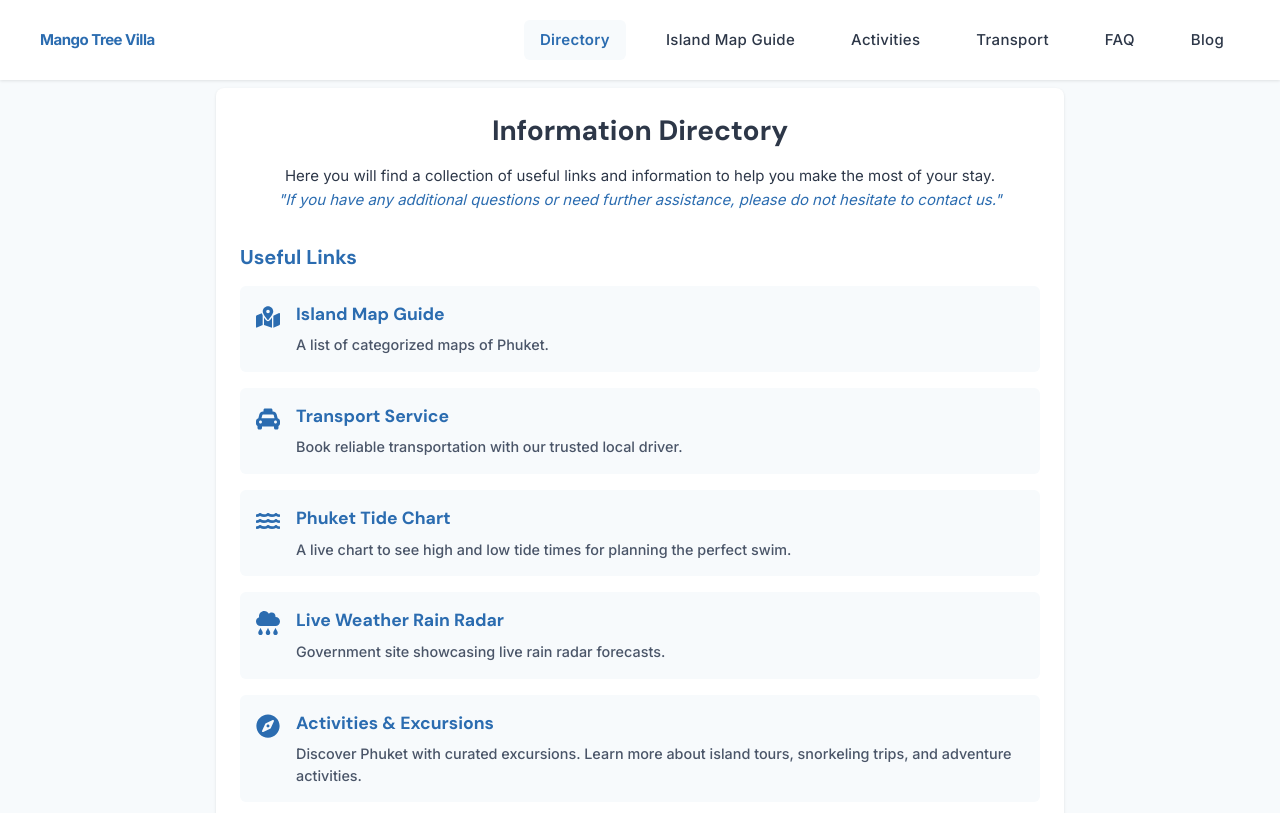
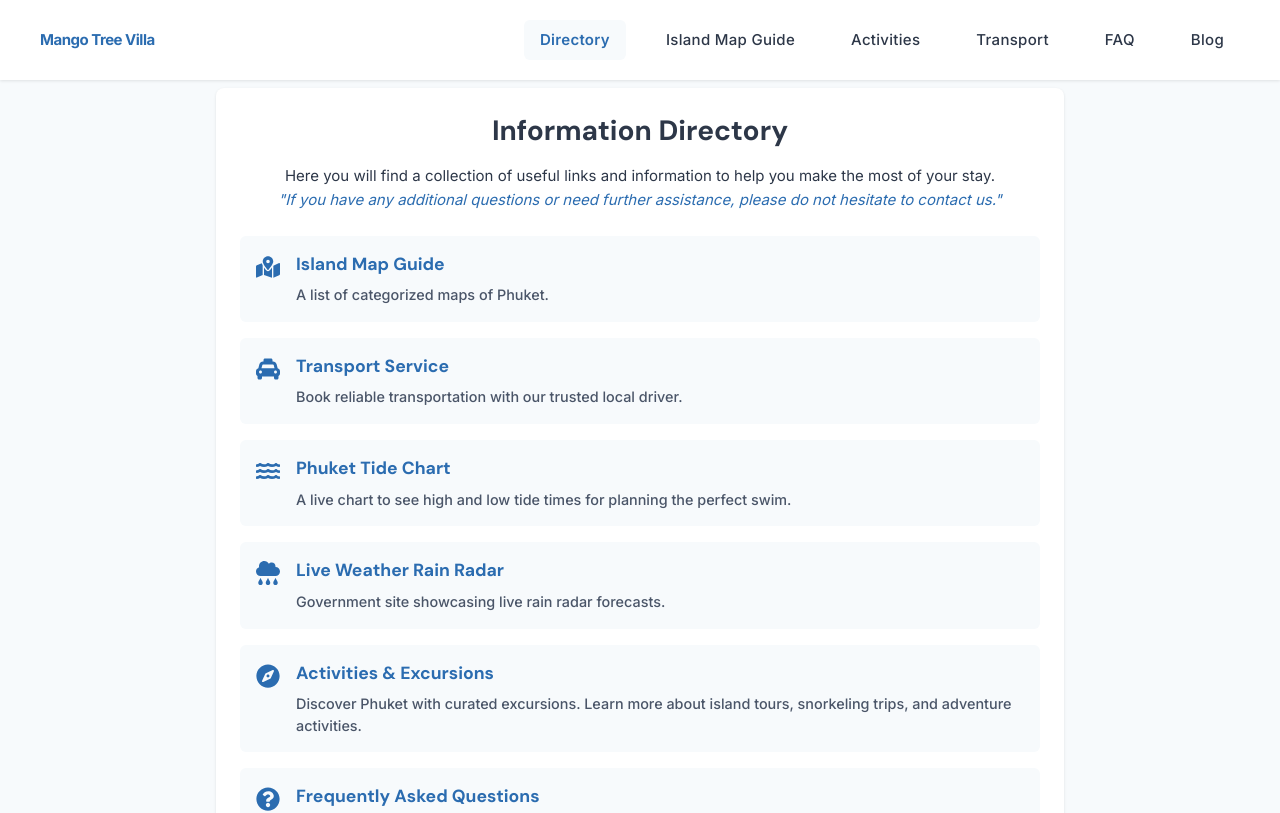
Before and after one commit to MorganCSIT/mangotreevillamaps, a React (Vite) app: page /essential-info in a window 1280 px wide. Shown: the top 813 px of the page. Built offline with nearby package versions, Linux system fonts and the light colour scheme.

Commit message:
removed an element

```diff
--- a/src/components/EssentialInfo/EssentialInfo.jsx
+++ b/src/components/EssentialInfo/EssentialInfo.jsx
@@ -73,7 +73,7 @@ const EssentialInfo = () => {
             please do not hesitate to contact us."
           </p>
         </header>
-        <h2>Useful Links</h2>
+
         <div className="links-grid">
           {links.map((link, index) => (
             <a
```
